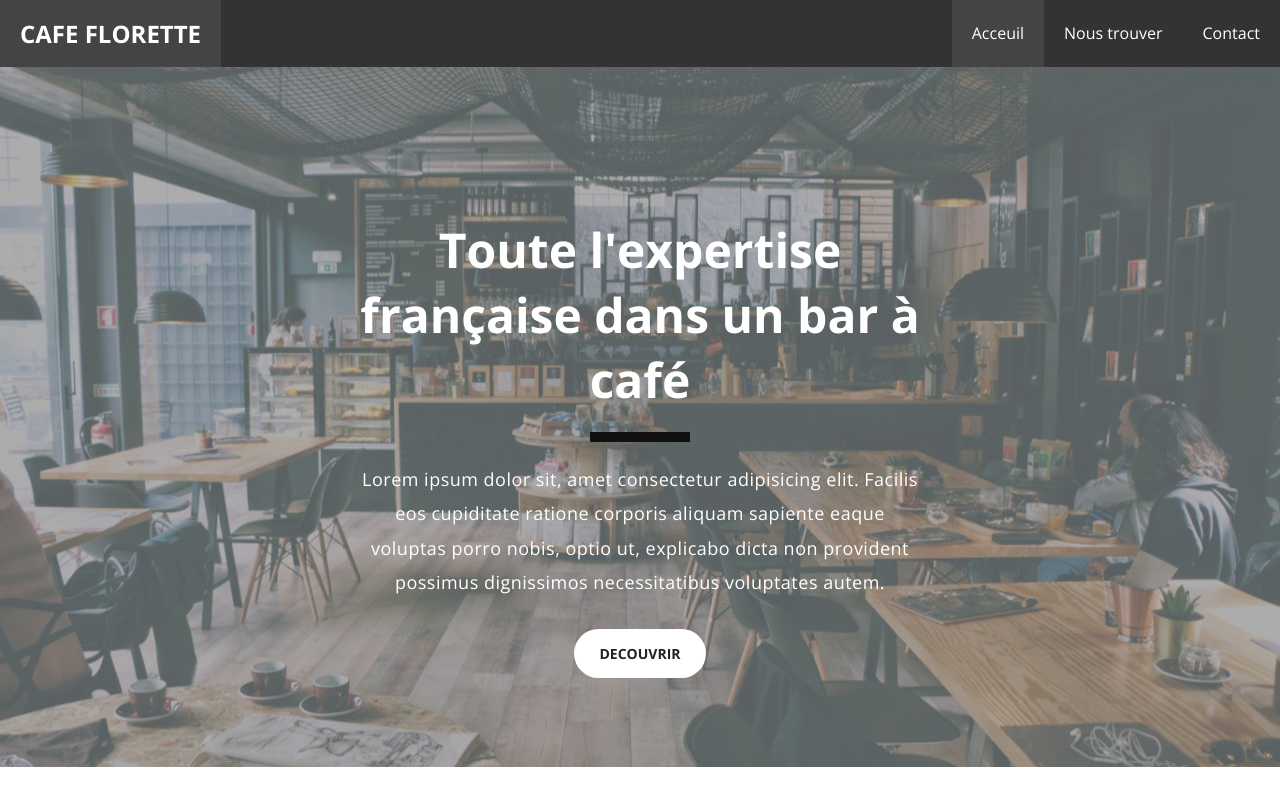
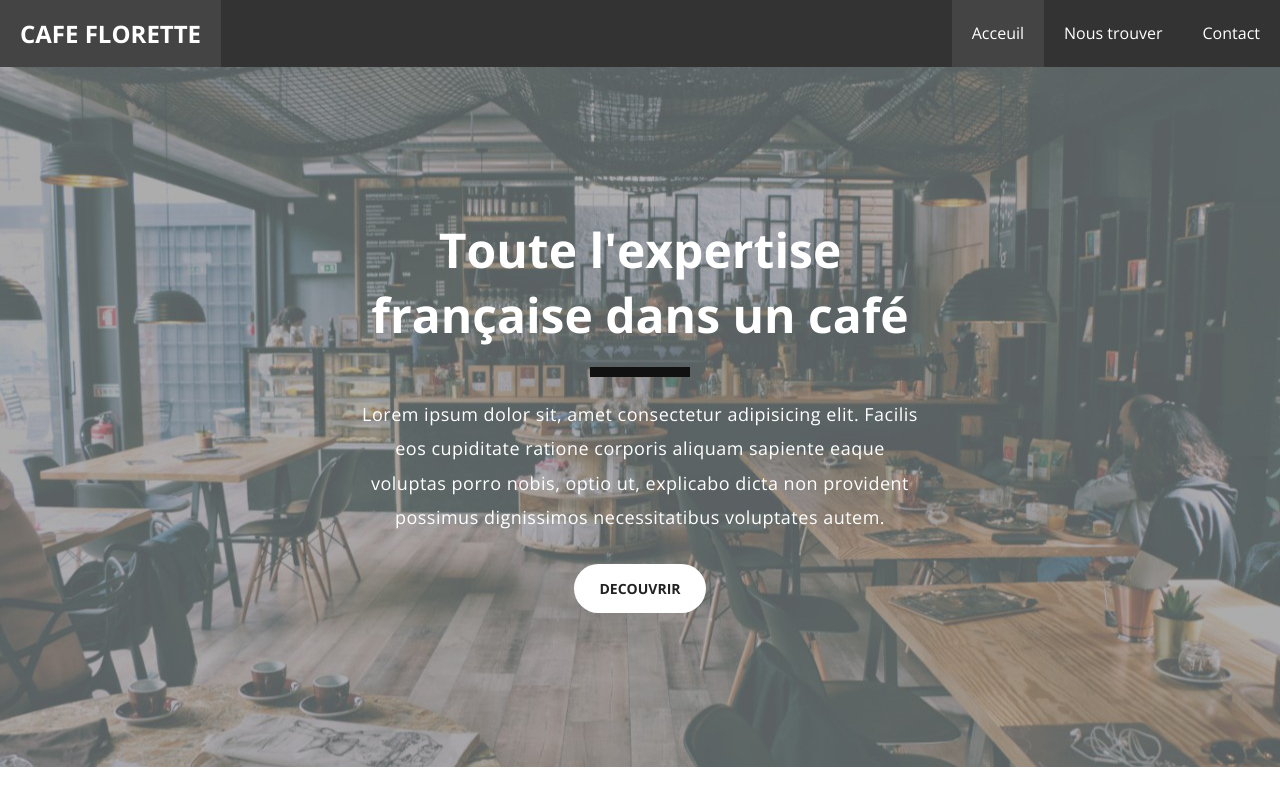
Before and after one commit to oldu73/formation-dyma-htmlcss-projet1-cafeflorette-001, a plain HTML site: page index.html in a window 1280 px wide. Shown: the top 800 px of the page. Drawn offline with nearby package versions, Linux system fonts and the light colour scheme.

Commit message:
revert to bed6d2ff2b25aad49c3e51752e6040dc3306f808

```diff
--- a/index.html
+++ b/index.html
@@ -36,7 +36,7 @@
     </header>
     <section class="vp">
       <div class="vp-content">
-        <h1>Toute l'expertise française dans un bar à café</h1>
+        <h1>Toute l'expertise française dans un café</h1>
         <div class="separator"></div>
         <p>
           Lorem ipsum dolor sit, amet consectetur adipisicing elit. Facilis eos
```
Also changed, not shown: 1 other file.
